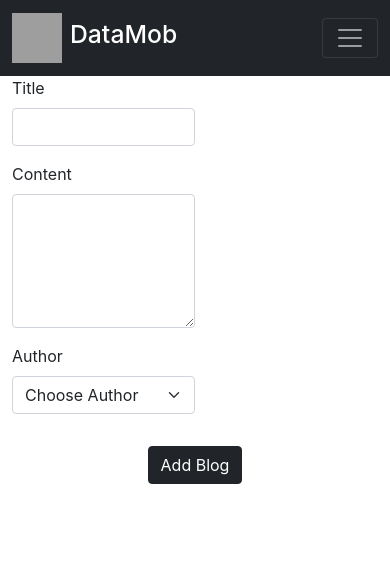
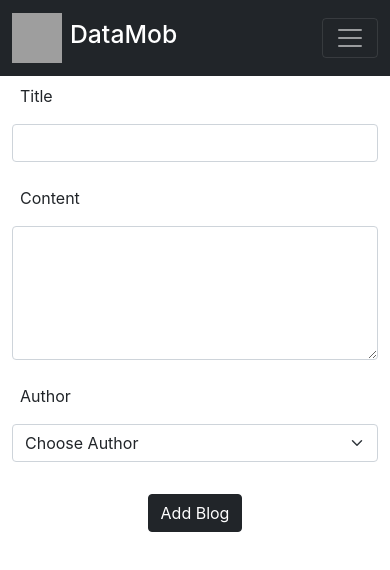
Before and after one commit to Dimuthu-10/blog-site, a React (Create React App) app: page /newBlog in a window 390 px wide. Shown: the top 570 px of the page. Built offline with nearby package versions, Linux system fonts and the light colour scheme; grey boxes are pictures that could not be loaded.

Commit message:
create form items responsive

```diff
--- a/src/Components/newBlog.jsx
+++ b/src/Components/newBlog.jsx
@@ -1,28 +1,28 @@
 const NewBlog = () => {
     return (
-        <div className="container-lg">
-            <div className="row d-flex justify-content-center ">
+        <div className="create container-lg">
+            <div className="row">
                 <form>
                     <div className="form-group mb-3 k">
-                        <label className="form-label" htmlFor="Title">Title</label>
-                        <input className="form-control w-50 justify-content-center" type="text" required />
+                        <label className="title form-label p-2 " htmlFor="Title">Title</label>
+                        <input className=" form-control " type="text" required />
                     </div>
 
                     <div className="form-group mb-3 ">
-                        <label className="form-label" htmlFor="Content">Content</label>
-                        <textarea className="form-control w-50" name="content" required cols="30" rows="5"></textarea>
+                        <label className="title form-label p-2 " htmlFor="Content">Content</label>
+                        <textarea className="field form-control" name="content" required cols="30" rows="5"></textarea>
                     </div>
 
                     <div className="form-group mb-3 ">
-                        <label className="form-label" htmlFor="Author">Author</label>
-                        <select className="form-select w-50">
+                        <label className="title form-label p-2 " htmlFor="Author">Author</label>
+                        <select className=" form-select">
                             <option disabled selected>Choose Author</option>
                             <option value="Dimuthu">Dimuthu</option>
                             <option value="Ashen">Ashen</option>
                         </select>
                     </div>
 
-                    <div className="d-flex justify-content-center">
+                    <div className=" d-flex justify-content-center">
                         <button type="submit" className="mt-3 btn btn-dark" >Add Blog</button>
                     </div>
 
```
